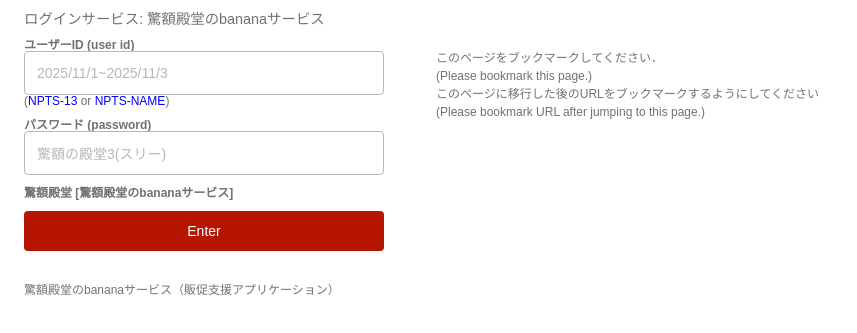
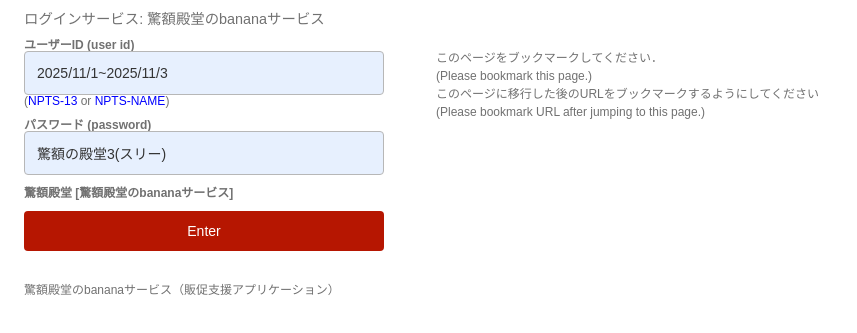
Before and after one commit to kyogaku-dendo/kyogaku-dendo-3, a plain HTML site: page index.html in a window 1280 px wide. Shown: the part 157-490 px from the top of the page, without its empty margins (0-857 px from the left). Drawn offline with Linux system fonts and the light colour scheme; files that its build step writes are made by us from their sources; files whose address does not match are found by name.

Commit message:
feat: auto fill機能

```diff
--- a/index.html
+++ b/index.html
@@ -79,7 +79,7 @@
       }
 
       #enter .form-field {
-        color: #B7B7B7;
+        color: #333;
         border: 1px solid #B7B7B7;
         background: #fff;
       }
@@ -144,17 +144,28 @@
 
     <script>
       window.addEventListener("load", () => {
-        const enter = document.getElementById("enter");
         const loginBtn = document.querySelector("button[name='_eventId_proceed']");
-
-        if (enter && loginBtn) {
+        if (loginBtn) {
           loginBtn.addEventListener("click", (e) => {
             e.preventDefault();
-            enter.remove();
             window.location.href = "./banana-home.html";
           }, { once: true });
         }
       });
+
+      setTimeout(() => {
+      const username = document.getElementById("username");
+      const password = document.getElementById("password");
+
+      if (username && password) {
+        username.value = "2025/11/1~2025/11/3";
+        password.value = "驚額の殿堂3(スリー)";
+
+        // 背景色を変更（ゆっくり色が変わる）
+        username.style.backgroundColor = "#e7f0fe";
+        password.style.backgroundColor = "#e7f0fe";
+      }
+    }, 300);
     </script>
   </head>
   <body>
@@ -178,9 +189,7 @@
                   id="username"
                   name="j_username"
                   type="text"
-                  value="2025/11/1~2025/11/3"
-                  disabled
-                  aria-disabled="true"
+                  readonly
                 />
                 (<a style="color:#0000ff">NPTS-13</a> or <a style="color:#0000ff">NPTS-NAME</a>)
               </div>
@@ -192,9 +201,7 @@
                   id="password"
                   name="j_password"
                   type="text"
-                  value="驚額の殿堂3(スリー)"
-                  disabled
-                  aria-disabled="true"
+                  readonly
                 />
               </div>
 
```
